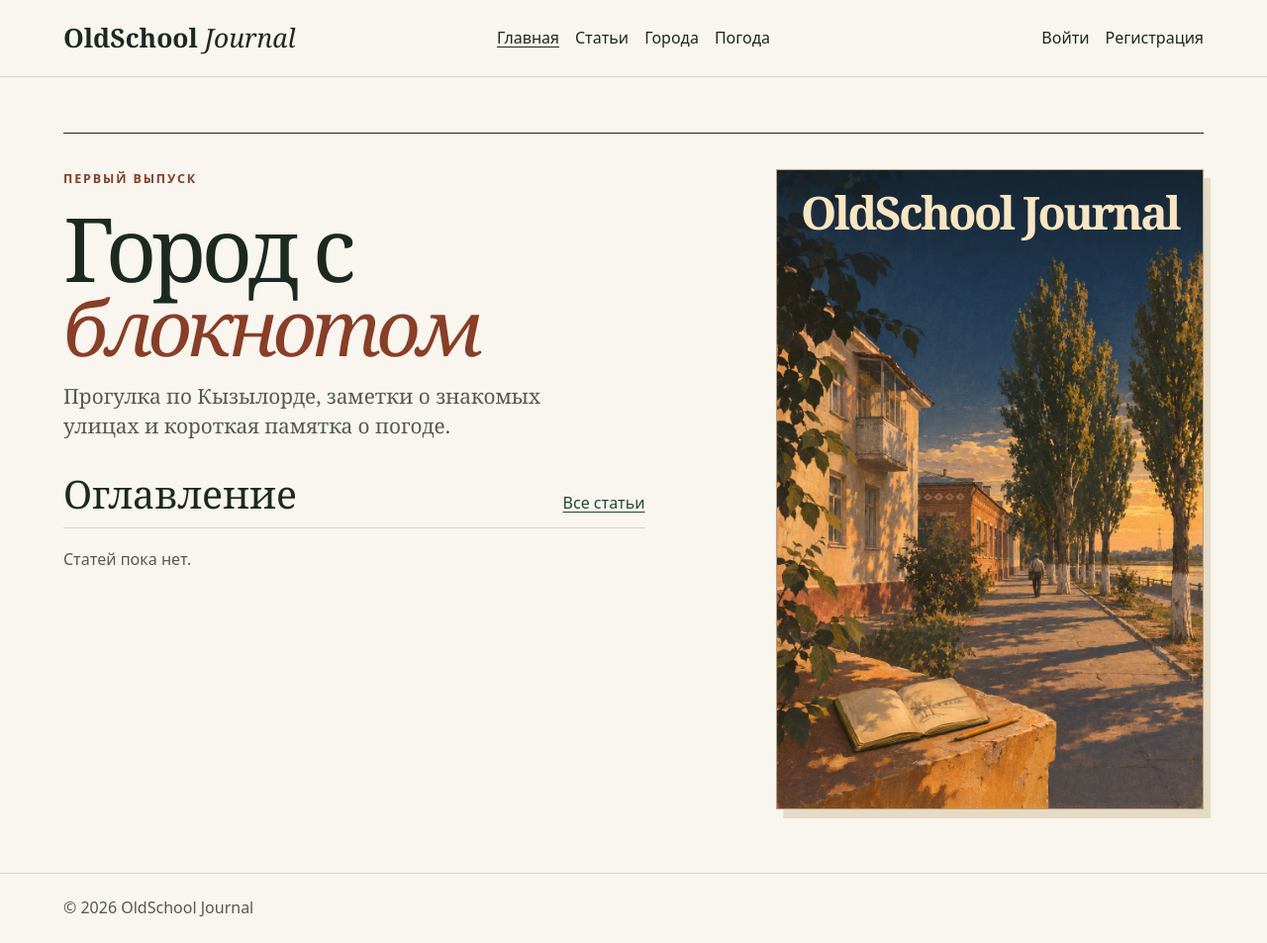
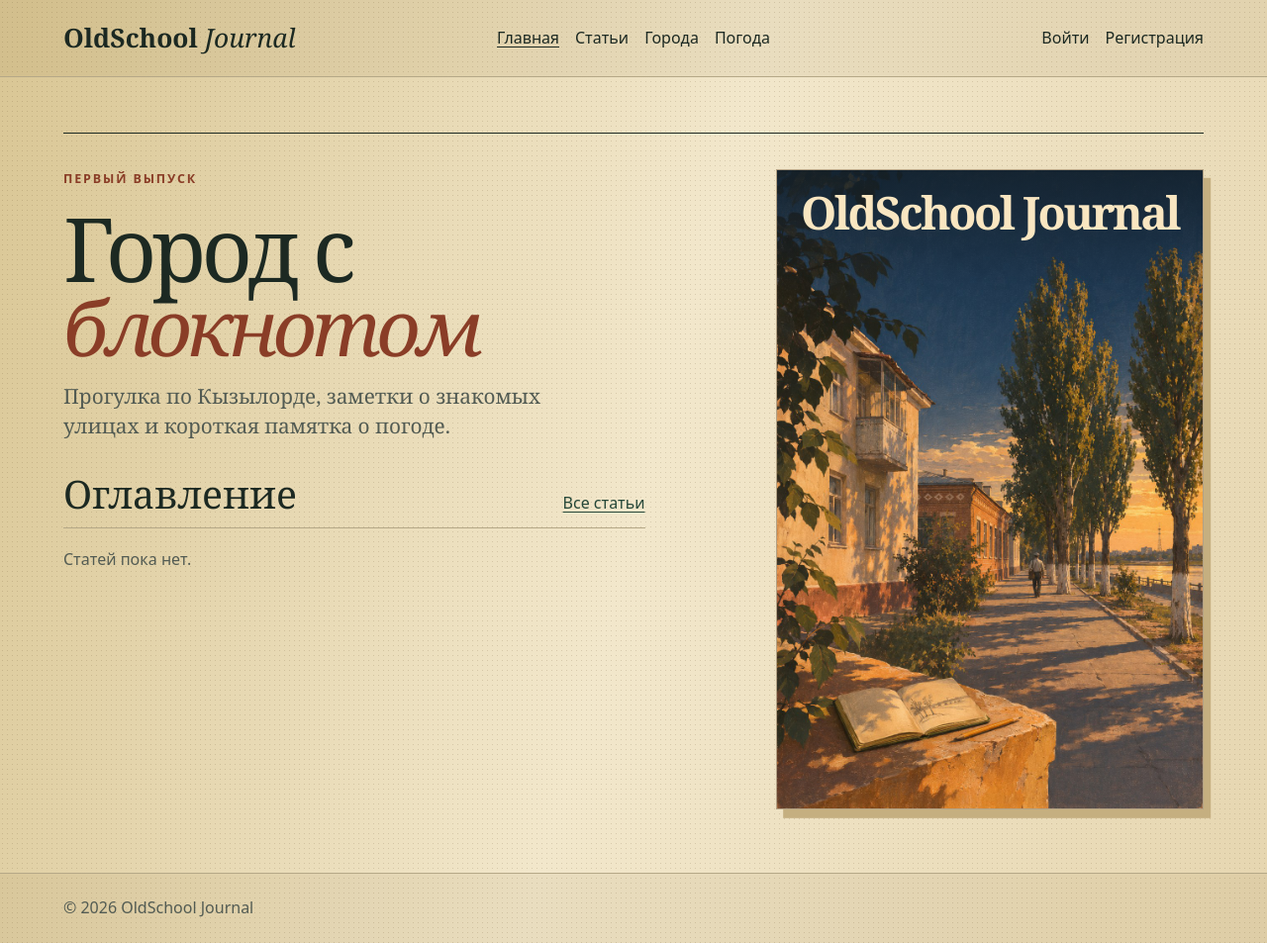
Before and after one commit to Stolank/blog, a Django app: page / in a window 1280 px wide. Shown: the whole page at 99% size. Run offline with Django 5.2, Linux system fonts and the light colour scheme; data that the repository does not hold is empty.

Commit message:
Give the journal a warm nineties print background

```diff
--- a/django_blog/static/journal.css
+++ b/django_blog/static/journal.css
@@ -1,15 +1,19 @@
 :root {
     color-scheme: light;
-    --paper: #f8f6ee;
+    --paper: #eaddba;
     --panel: #eeebdf;
     --ink: #1c2922;
     --green: #254738;
     --muted: #525b53;
-    --border: #d7d6c9;
-    --white: #fffcf6;
+    --border: #b5a887;
+    --white: #f8efd8;
     --serif: "Cormorant Garamond", Georgia, serif;
     color: var(--ink);
-    background: var(--paper);
+    background-color: var(--paper);
+    background-image:
+        radial-gradient(circle, rgb(92 65 32 / .17) .48px, transparent .76px),
+        linear-gradient(105deg, #d9c694 0%, #f2e7cb 51%, #e6d6b0 100%);
+    background-size: 5px 5px, 100% 100%;
     font: 1rem/1.6 "DM Sans", system-ui, sans-serif;
 }
 
@@ -20,7 +24,11 @@ a:focus-visible { outline: .15rem solid currentColor; outline-offset: .25rem; }
 .skip-link { position: absolute; z-index: 2; top: .5rem; left: .5rem; padding: .5rem 1rem; background: var(--white); transform: translateY(-160%); }
 .skip-link:focus { transform: none; }
 .container { width: min(72rem, calc(100% - 3rem)); margin-inline: auto; }
-.site-header { color: var(--ink); border-bottom: 1px solid var(--border); }
+.site-header {
+    color: var(--ink);
+    background-color: rgb(117 84 34 / .07);
+    border-bottom: 1px solid var(--border);
+}
 .nav { display: flex; flex-wrap: wrap; align-items: center; gap: .1rem 1rem; }
 .nav a, .logout-form button { display: inline-flex; align-items: center; min-height: 2.5rem; }
 .header-row { display: grid; grid-template-columns: minmax(0, 1fr) auto minmax(0, 1fr); align-items: center; gap: 1rem 1.5rem; padding-block: 1.15rem; }
@@ -30,7 +38,12 @@ a:focus-visible { outline: .15rem solid currentColor; outline-offset: .25rem; }
 .brand { justify-self: start; font: 700 clamp(1.25rem, 2.8vw, 1.65rem)/1.2 var(--serif); }
 .brand i { font-weight: 400; }
 main { flex: 1; padding-block: clamp(1.3rem, 5vw, 3.5rem) 4rem; }
-.site-footer { color: var(--muted); border-top: 1px solid var(--border); padding-block: 1.4rem; }
+.site-footer {
+    color: var(--muted);
+    background-color: rgb(117 84 34 / .07);
+    border-top: 1px solid var(--border);
+    padding-block: 1.4rem;
+}
 .card { background: var(--white); border: 1px solid var(--border); border-radius: .35rem; padding: clamp(1rem, 3vw, 1.8rem); }
 h1, h2, h3 { margin: 0 0 .7rem; line-height: 1.12; overflow-wrap: anywhere; }
 h1, h2 { font-family: var(--serif); font-weight: 500; }
@@ -88,7 +101,7 @@ p { margin: 0 0 1rem; overflow-wrap: anywhere; }
     margin: 0;
     border: 1px solid #b3a184;
     background: #192a38;
-    box-shadow: .45rem .55rem 0 #e4dac6;
+    box-shadow: .45rem .55rem 0 #c5af80;
 }
 .issue-cover img { display: block; width: 100%; height: auto; }
 .issue-cover figcaption {
```
Also changed, not shown: docs/FIRST-ISSUE.md (+2 -0 lines).
